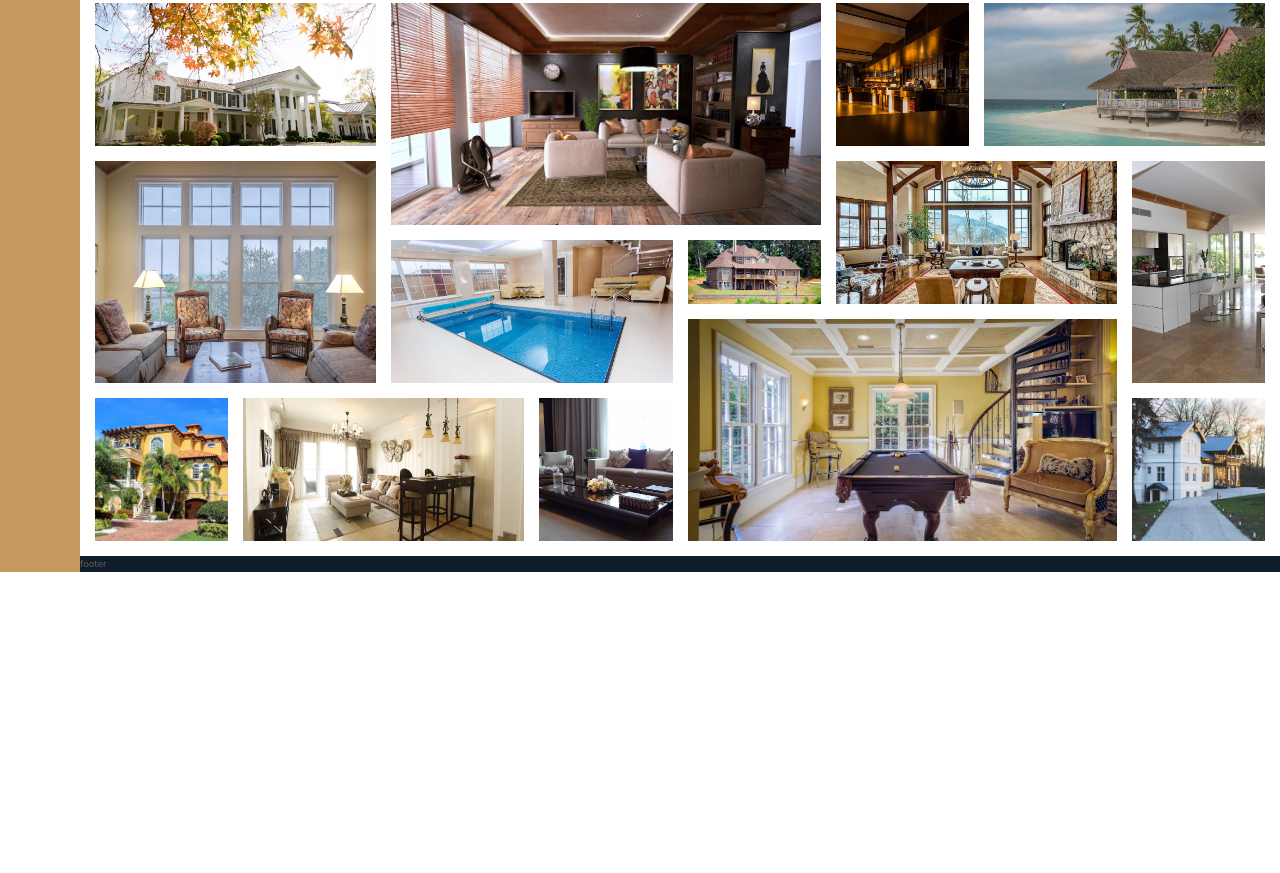
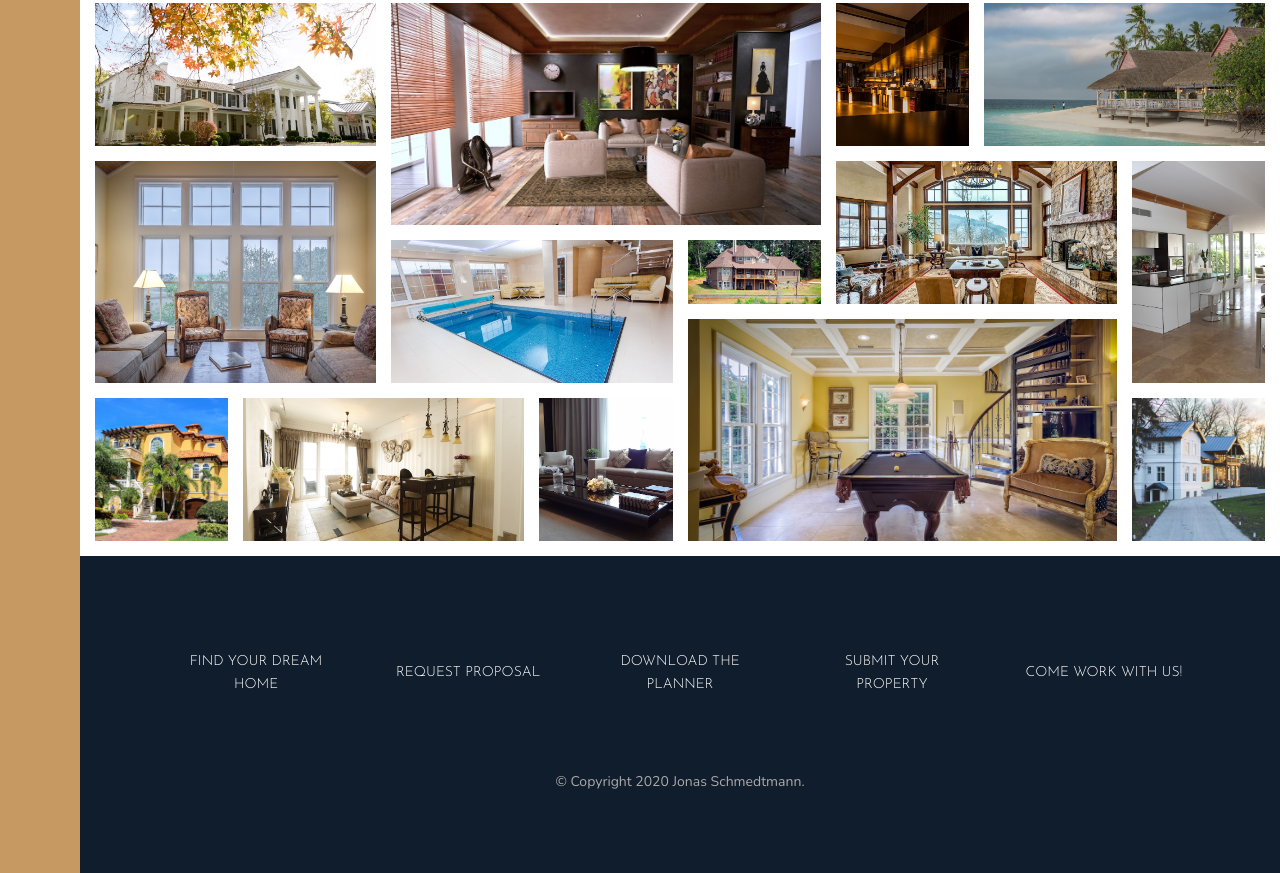
Before and after one commit to nishathapa/Nexter, a website: page index.html in a window 1280 px wide. Shown: the part 3142-4015 px from the top of the page. Before the commit the page ends 3714 px from the top, so only its background shows below. Drawn offline with nearby package versions, Linux system fonts and the light colour scheme.

Commit message:
Built Footer

```diff
--- a/index.html
+++ b/index.html
@@ -362,7 +362,19 @@
         </section>
 
         <footer class="footer">
-            footer
+            <ul class="nav">
+                <li class="nav__item"><a href="#" class="nav__link">Find your dream home</a></li>
+                <li class="nav__item"><a href="#" class="nav__link">Request proposal</a></li>
+                <li class="nav__item"><a href="#" class="nav__link">download the planner</a></li>
+                <li class="nav__item"><a href="#" class="nav__link">Submit your property</a></li>
+                <li class="nav__item"><a href="#" class="nav__link">Come work with us!</a></li>
+
+
+            </ul>
+
+            <p class="copyright">
+                &copy; Copyright 2020 Jonas Schmedtmann.
+            </p>
         </footer>
     </body>
 </html>
--- a/sass/_footer.scss
+++ b/sass/_footer.scss
@@ -1,4 +1,45 @@
 .footer {
     background-color: $color-secondary;
     grid-column: full-start / full-end;
+    padding: 8rem;
 }
+
+.nav{
+    list-style: none;
+    display: grid;
+    grid-template-columns: repeat(auto-fit, minmax(15rem, 1fr));
+    grid-gap: 2rem;
+    align-items: center;
+
+    &__link:link,
+    &__link:visited {
+        font-size: 1.4rem;
+        color: #fff;
+        text-decoration: none;
+        font-family: $font-display;
+        text-transform: uppercase;
+        text-align: center;
+        padding: 1.5rem;
+        display: block;
+        transition: all .2s;
+
+
+    }
+
+
+    &__link:hover,
+    &__link:active {
+        background-color: rgba(#fff, .05);
+        transform: translateY(-3px);
+    }
+}
+
+.copyright {
+    font-size: 1.4rem;
+    color: $color-grey-light-2;
+    margin-top: 6rem;
+    margin-right: auto;
+    margin-left: auto;
+    text-align: center;
+    width: 70%;
+}
```
Also changed, not shown: css/style.css.
